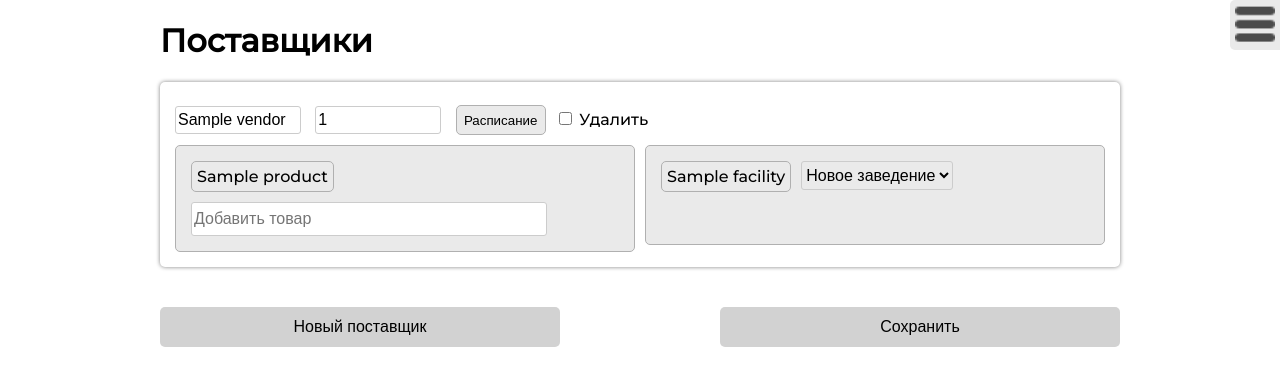
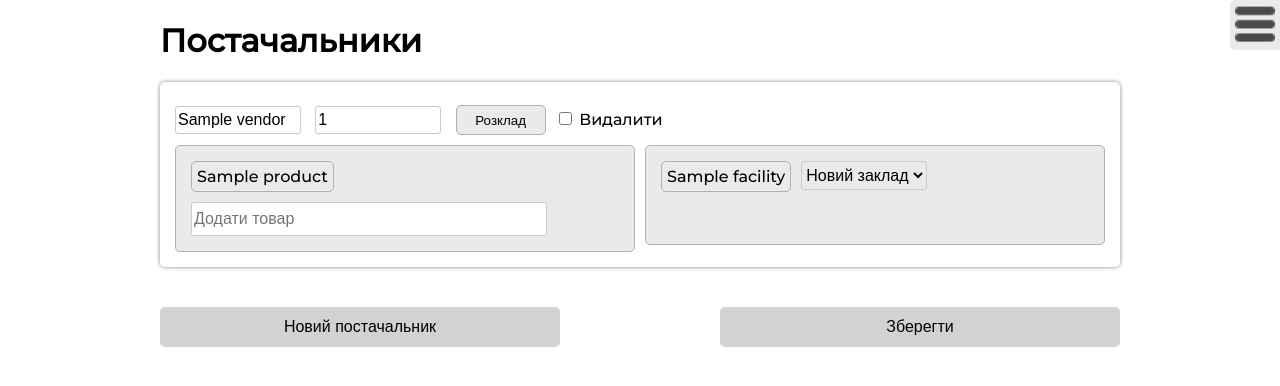
Before and after one commit to Bobako/auto_zakup, a Python web app: template FlaskApp/templates/vendors.html in a window 1280 px wide. Shown: the top 386 px of the page. Run offline with Jinja, Linux system fonts and the light colour scheme; the template is opened without the code that fills it: most values are stand-ins (such as "Sample title", 1, 10 or a date in 2020).

Commit message:
Update vendors.html

```diff
--- a/FlaskApp/templates/vendors.html
+++ b/FlaskApp/templates/vendors.html
@@ -12,15 +12,15 @@
 </head>
 <body>
 <main>
-    <h1>Поставщики</h1>
+    <h1>Постачальники</h1>
     <div id="vendors">
         <form id="vendors_form" action="" method="post">
             {%for vendor in vendors%}
             <div class="db_el">
 
-                <input type="text" name="{{vendor.id}}:name" placeholder="Название" value="{{vendor.name}}">
-                <input type="text" name="{{vendor.id}}:tg_id" placeholder="ID чата" value="{{vendor.tg_id}}">
-                <button type="button" class="fell_btn" onclick="fell(this)">Расписание</button>
+                <input type="text" name="{{vendor.id}}:name" placeholder="Назва" value="{{vendor.name}}">
+                <input type="text" name="{{vendor.id}}:tg_id" placeholder="ID чату" value="{{vendor.tg_id}}">
+                <button type="button" class="fell_btn" onclick="fell(this)">Розклад</button>
                 <div class="fell_div fell_hidden">
                     {%for i in range(days|length)%}
                     {%if i in vendor.get_sch()%}
@@ -33,7 +33,7 @@
                 </div>
                 <span class="cb_span">
                     <input class="norm" type="checkbox" id="{{vendor.id}}:delete" name="{{vendor.id}}:delete">
-                    <label class="norm" for="{{vendor.id}}:delete">Удалить</label>
+                    <label class="norm" for="{{vendor.id}}:delete">Видалити</label>
                 </span>
                 <br>
 
@@ -48,7 +48,7 @@
                         {{product.name}}
                     </span>
                         {%endfor%}
-                        <input class="live_search" type="text" value="" placeholder="Добавить товар" autocomplete="off"
+                        <input class="live_search" type="text" value="" placeholder="Додати товар" autocomplete="off"
                         onkeyup="live_search({{vendor.id}}, this, event)"><br>
                         <div class="advice_wrapper"></div>
                     </div>
@@ -64,7 +64,7 @@
                         {%endfor%}
 
                         <select onchange="addElement(this, 'facility')">
-                            <option value="placeholder">Новое заведение</option>
+                            <option value="placeholder">Новий заклад</option>
                             {%for facility in facilities%}
                             {%if facility not in vendor.facilities%}
                             <option value={{facility.id}}>{{facility.name}}</option>
@@ -82,15 +82,15 @@
 
             </div>
 
-            <input class="micro_btn right" type="submit" value="Сохранить">
+            <input class="micro_btn right" type="submit" value="Зберегти">
         </form>
-        <button class="micro_btn" id="new_el_button">Новый поставщик</button>
+        <button class="micro_btn" id="new_el_button">Новий постачальник</button>
 
 
         <div class="template">
-            <input type="text" name="NEW:name" placeholder="Название">
-            <input type="text" name="NEW:tg_id" placeholder="ID чата">
-            <button type="button" class="fell_btn" onclick="fell(this)">Расписание</button>
+            <input type="text" name="NEW:name" placeholder="Назва">
+            <input type="text" name="NEW:tg_id" placeholder="ID чату">
+            <button type="button" class="fell_btn" onclick="fell(this)">Розклад</button>
             <div class="fell_div fell_hidden">
                 {%for i in range(days|length)%}
                 <input type="checkbox" id="NEW:schedule{{i}}" name="NEW:schedule{{i}}">
@@ -105,7 +105,7 @@
                 <input class="hidden product" type="text" name="NEW:products_ids"
                        value="">
                 <div class="multi_box">
-                    <input type="text" value="" placeholder="Добавить товар" autocomplete="off"
+                    <input type="text" value="" placeholder="Додати товар" autocomplete="off"
                         onkeyup="live_search(0, this, event)"><br>
                     <div class="advice_wrapper"></div>
 
@@ -116,7 +116,7 @@
                        value="">
                 <div class="multi_box right">
                     <select onchange="addElement(this, 'facility')">
-                        <option value="placeholder">Новое заведение</option>
+                        <option value="placeholder">Новий заклад</option>
                         {%for facility in facilities%}
                         <option value={{facility.id}}>{{facility.name}}</option>
                         {%endfor%}
@@ -135,16 +135,16 @@
 <nav>
     <button class="nav_button hiden_nav_button"></button>
     <div class="hidden_nav_div">
-        <a href="{{url_for('index')}}">Заказы</a>
-        <a href="{{url_for('vendors_page')}}">Поставщики</a>
-        <a href="{{url_for('facilities_page')}}">Заведения</a>
-        <a href="{{url_for('users_page')}}">Пользователи</a>
-        <a href="{{url_for('products_page')}}">Товары</a>
-        <a href="{{url_for('units_page')}}">Единицы измерения</a>
+        <a href="{{url_for('index')}}">Замовлення</a>
+        <a href="{{url_for('vendors_page')}}">Постачальники</a>
+        <a href="{{url_for('facilities_page')}}">Заклади</a>
+        <a href="{{url_for('users_page')}}">Користувачі</a>
+        <a href="{{url_for('products_page')}}">Товари</a>
+        <a href="{{url_for('units_page')}}">Одиниці виміру</a>
         <a href="{{url_for('stats_page')}}">Статистика</a>
-        <a href="{{url_for('noti_page')}}">Оповещения</a>
-        <a href="{{url_for('order_format')}}">Формат заказа</a>
-        <a href="{{url_for('login')}}">Сменить аккаунт</a>
+        <a href="{{url_for('noti_page')}}">Сповіщення</a>
+        <a href="{{url_for('order_format')}}">Формат замовлення</a>
+        <a href="{{url_for('login')}}">Змінити аккаунт</a>
     </div>
 </nav>
 
```
